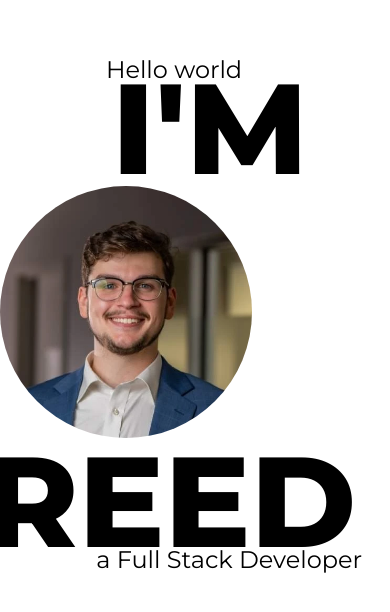
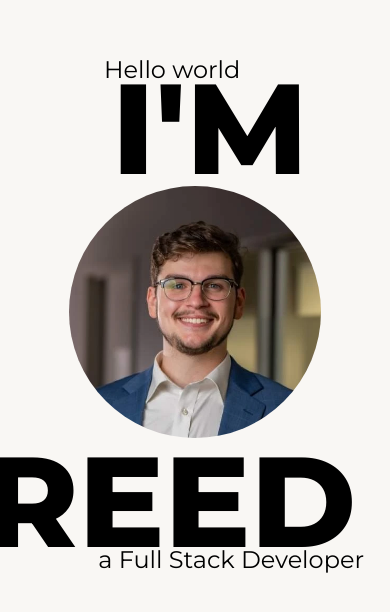
Before and after one commit to steckReed/Proj-Official-Portfolio-Site, a Next.js app: page / in a window 390 px wide. Shown: the part 108-720 px from the top of the page. Built offline with nearby package versions, Linux system fonts and the light colour scheme.

Commit message:
quick save before attempting to add video to text

```diff
--- a/src/app/components/modules/Hero/HeroSection/HeroSection.tsx
+++ b/src/app/components/modules/Hero/HeroSection/HeroSection.tsx
@@ -3,15 +3,17 @@
 import Image from "next/image";
 import ResponsiveImage from '../../../elements/ResponsiveImage';
 import { motion } from "framer-motion"
+import OptimizedVideo from '@/app/components/elements/OptimizedVideo';
 
 
 const HeroSection =() =>{
 
-  return (<>
+  return (
     <div
       style={{
         display:'flex',
         flexWrap:'wrap',
+        width:'fit-content',
         margin: 'auto',
         userSelect: 'none'
       }}
@@ -23,20 +25,33 @@ const HeroSection =() =>{
         exit        = {{ opacity: 0 }}
         transition  = {{ duration: 1.5, ease:'backInOut' }}
 
-        style={{ position: 'relative', bottom: '14px', display:'grid', height:'min-content', margin:'auto' }}
+        style       = {{ position: 'relative', bottom: '14px', display:'grid', height:'min-content', margin:'auto' }}
       >
 
         <motion.div
           initial     = {{ opacity: 0, left:'100px' }}
-          animate     = {{ opacity: 1, left:'unset', right:'1.5vw' }}
+          animate     = {{ opacity: 1, left:'unset', right:'2vw' }}
           exit        = {{ opacity: 0 }}
           transition  = {{ duration: 1.25, ease: 'backInOut', delay:0.15 }}
 
-          style={{ position: 'relative', marginLeft:'0' }}
+          style       = {{ position: 'relative' }}
         >
-          <h5 style={{ fontSize:'24px', fontWeight:400 }}>Hello world</h5>
+          <h5 style={{ fontSize:'24px', fontWeight:400 }}>
+            Hello world
+          </h5>
         </motion.div>
-        <h1 style={{ textTransform: 'uppercase', fontSize: 'clamp(32px, 95vw, 128px)', textAlign: 'right', padding:'0',margin:'0', lineHeight:'69%' }}>{"I\'m"}</h1>
+
+        <h1
+          style={{
+            textTransform: 'uppercase',
+            fontSize: 'clamp(32px, 95vw, 128px)',
+            textAlign: 'right', padding:'0',
+            margin:'0',
+            lineHeight:'69%'
+          }}
+        >
+          {"I\'m"}
+        </h1>
       </motion.div>
 
       {/* Picture of me */}
@@ -45,7 +60,7 @@ const HeroSection =() =>{
         animate     = {{ opacity: 1 }}
         exit        = {{ opacity: 0 }}
         transition  = {{ duration: 0.5, ease:'backInOut' }}
-        style={{ zIndex:1 }}
+        style       = {{ margin:'auto', zIndex:1 }}
       >
         <ResponsiveImage src="/images/rs-headshot.png">
           <Image
@@ -70,11 +85,22 @@ const HeroSection =() =>{
         transition  = {{ duration: 1.5, ease:'backInOut' }}
         style       = {{ position: 'relative', top: '15px', display: 'grid', margin: 'auto', zIndex: 1 }}
       >
-        <h1 style={{ textTransform: 'uppercase', fontSize: 'clamp(32px, 95vw, 128px)', padding: '0', margin: '0', lineHeight: '69%' }}>Reed</h1>
+        <h1
+          style={{
+            textTransform: 'uppercase',
+            fontSize: 'clamp(32px, 95vw, 128px)',
+            padding: '0',
+            margin: '0',
+            lineHeight: '69%',
+            mixBlendMode: 'screen'
+          }}
+        >
+          Reed
+        </h1>
 
         <motion.div
           initial    = {{ opacity: 0, right: '100px' }}
-          animate    = {{ opacity: 1, right: 'unset', left: '1.5vw' }}
+          animate    = {{ opacity: 1, right: 'unset', left: '2vw' }}
           exit       = {{ opacity: 0 }}
           transition = {{ duration: 1.25, ease: 'backInOut', delay:0.15 }}
 
@@ -84,8 +110,7 @@ const HeroSection =() =>{
         </motion.div>
       </motion.div>
     </div>
-
-  </>)
+  )
 }
 
 export default HeroSection;
--- a/src/app/page.tsx
+++ b/src/app/page.tsx
@@ -1,9 +1,16 @@
+import OptimizedVideo from './components/elements/OptimizedVideo';
 import HeroSection from './components/modules/Hero/HeroSection/HeroSection';
 
 export default function Home() {
   return (
-    <div style={{ display:'grid', width:'100vw', minHeight:'100vh' }} >
-      <HeroSection/>
+    <div style={{ display: 'grid', width: '100vw', minHeight: '100vh', backgroundColor: '#F9F7F4' }} >
+      {/* <div style={{ gridColumn:1, gridRow:1 }}> */}
+        <HeroSection/>
+      {/* </div> */}
+
+      {/* <div style={{ gridColumn: 1, gridRow: 1 }}>
+        <OptimizedVideo />
+      </div> */}
     </div>
   );
 }
```
